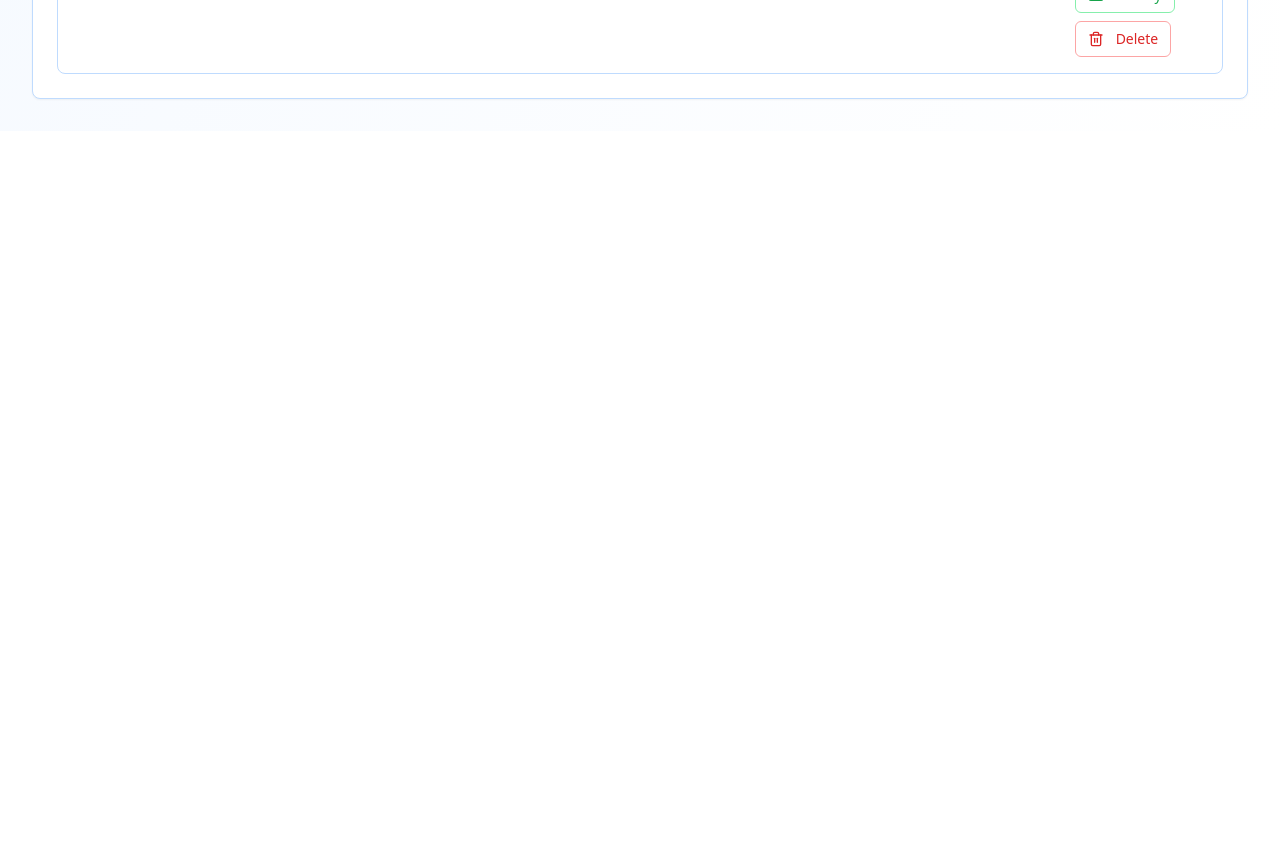
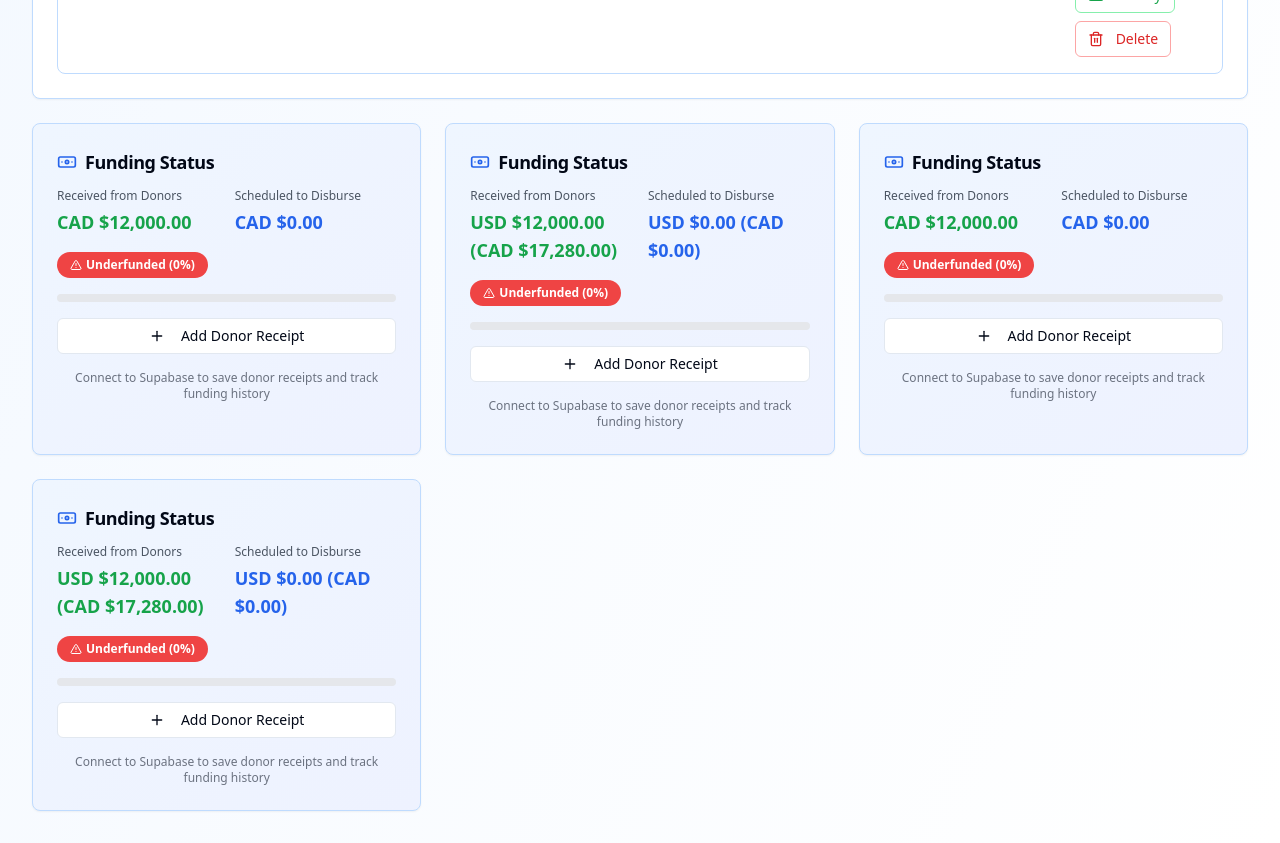
Before and after one commit to FFTP-CANADA/FFTP-Canada-Project-Database, a React (Vite) app: page / in a window 1280 px wide. Shown: the part 2020-2863 px from the top of the page. Before the commit the page ends 2151 px from the top, so only its background shows below. Built offline with nearby package versions, Linux system fonts and the light colour scheme.

Commit message:
Add funding status box
Add a new section to the project view to display funding status. This will include fields for total received from donors, total scheduled to disburse, project status, and funding gap.

```diff
--- /dev/null
+++ b/src/components/ProjectFundingStatus.tsx
@@ -0,0 +1,173 @@
+import { Card, CardContent, CardHeader, CardTitle } from "@/components/ui/card";
+import { Badge } from "@/components/ui/badge";
+import { Button } from "@/components/ui/button";
+import { Input } from "@/components/ui/input";
+import { Label } from "@/components/ui/label";
+import { Dialog, DialogContent, DialogHeader, DialogTitle, DialogTrigger } from "@/components/ui/dialog";
+import { Banknote, Plus, AlertTriangle, CheckCircle, Clock } from "lucide-react";
+import { Project, ProjectMilestone } from "@/types/project";
+import { formatWithExchange } from "@/utils/currencyUtils";
+import { useState } from "react";
+
+interface ProjectFundingStatusProps {
+  project: Project;
+  milestones: ProjectMilestone[];
+}
+
+const ProjectFundingStatus = ({ project, milestones }: ProjectFundingStatusProps) => {
+  const [isAddingReceipt, setIsAddingReceipt] = useState(false);
+  const [receiptAmount, setReceiptAmount] = useState("");
+  const [receiptDate, setReceiptDate] = useState("");
+  const [receiptMethod, setReceiptMethod] = useState("");
+
+  // Calculate total scheduled disbursements
+  const totalScheduledDisbursements = milestones
+    .filter(m => m.disbursementAmount)
+    .reduce((sum, m) => sum + (m.disbursementAmount || 0), 0);
+
+  // Mock data - in real implementation this would come from Supabase
+  const totalReceivedFromDonors = 12000; // Example: $12,000 received
+
+  const fundingGap = totalScheduledDisbursements - totalReceivedFromDonors;
+  const fundingPercentage = totalScheduledDisbursements > 0
+    ? Math.round((totalReceivedFromDonors / totalScheduledDisbursements) * 100)
+    : 0;
+
+  const getFundingStatus = () => {
+    if (fundingPercentage >= 100) {
+      return { label: "Fully Funded", color: "bg-green-500", icon: CheckCircle };
+    } else if (fundingPercentage >= 50) {
+      return { label: "Partially Funded", color: "bg-yellow-500", icon: Clock };
+    } else {
+      return { label: "Underfunded", color: "bg-red-500", icon: AlertTriangle };
+    }
+  };
+
+  const fundingStatus = getFundingStatus();
+  const StatusIcon = fundingStatus.icon;
+
+  return (
+    <Card className="border-blue-200 bg-gradient-to-br from-blue-50 to-indigo-50">
+      <CardHeader className="pb-3">
+        <CardTitle className="flex items-center gap-2 text-lg">
+          <Banknote className="w-5 h-5 text-blue-600" />
+          Funding Status
+        </CardTitle>
+      </CardHeader>
+      <CardContent className="space-y-4">
+        {/* Funding Overview */}
+        <div className="grid grid-cols-2 gap-4">
+          <div className="space-y-1">
+            <p className="text-xs text-gray-600">Received from Donors</p>
+            <p className="text-lg font-bold text-green-600">
+              {formatWithExchange(totalReceivedFromDonors, project.currency)}
+            </p>
+          </div>
+          <div className="space-y-1">
+            <p className="text-xs text-gray-600">Scheduled to Disburse</p>
+            <p className="text-lg font-bold text-blue-600">
+              {formatWithExchange(totalScheduledDisbursements, project.currency)}
+            </p>
+          </div>
+        </div>
+
+        {/* Funding Status Badge */}
+        <div className="flex items-center justify-between">
+          <Badge
+            className={`${fundingStatus.color} text-white flex items-center gap-1 px-3 py-1`}
+          >
+            <StatusIcon className="w-3 h-3" />
+            {fundingStatus.label} ({fundingPercentage}%)
+          </Badge>
+
+          {fundingGap > 0 && (
+            <div className="text-right">
+              <p className="text-xs text-gray-600">Funding Gap</p>
+              <p className="text-sm font-bold text-red-600">
+                {formatWithExchange(fundingGap, project.currency)}
+              </p>
+            </div>
+          )}
+        </div>
+
+        {/* Progress Bar */}
+        <div className="w-full bg-gray-200 rounded-full h-2">
+          <div
+            className={`h-2 rounded-full transition-all duration-300 ${fundingStatus.color}`}
+            style={{ width: `${Math.min(fundingPercentage, 100)}%` }}
+          />
+        </div>
+
+        {/* Add Receipt Button */}
+        <Dialog open={isAddingReceipt} onOpenChange={setIsAddingReceipt}>
+          <DialogTrigger asChild>
+            <Button variant="outline" size="sm" className="w-full">
+              <Plus className="w-4 h-4 mr-2" />
+              Add Donor Receipt
+            </Button>
+          </DialogTrigger>
+          <DialogContent>
+            <DialogHeader>
+              <DialogTitle>Add Donor Fund Receipt</DialogTitle>
+            </DialogHeader>
+            <div className="space-y-4">
+              <div>
+                <Label>Amount Received</Label>
+                <Input
+                  type="number"
+                  placeholder="5000"
+                  value={receiptAmount}
+                  onChange={(e) => setReceiptAmount(e.target.value)}
+                />
+              </div>
+              <div>
+                <Label>Receipt Date</Label>
+                <Input
+                  type="date"
+                  value={receiptDate}
+                  onChange={(e) => setReceiptDate(e.target.value)}
+                />
+              </div>
+              <div>
+                <Label>Payment Method</Label>
+                <Input
+                  placeholder="e.g. Check, Wire Transfer, Email Confirmation"
+                  value={receiptMethod}
+                  onChange={(e) => setReceiptMethod(e.target.value)}
+                />
+              </div>
+              <div className="flex gap-2">
+                <Button
+                  onClick={() => {
+                    // TODO: Save to Supabase when connected
+                    console.log("Save receipt:", { receiptAmount, receiptDate, receiptMethod });
+                    setIsAddingReceipt(false);
+                    setReceiptAmount("");
+                    setReceiptDate("");
+                    setReceiptMethod("");
+                  }}
+                  className="flex-1"
+                >
+                  Save Receipt
+                </Button>
+                <Button
+                  variant="outline"
+                  onClick={() => setIsAddingReceipt(false)}
+                >
+                  Cancel
+                </Button>
+              </div>
+            </div>
+          </DialogContent>
+        </Dialog>
+
+        {/* Quick Info */}
+        <div className="text-xs text-gray-500 text-center">
+          Connect to Supabase to save donor receipts and track funding history
+        </div>
+      </CardContent>
+    </Card>
+  );
+};
+
+export default ProjectFundingStatus;
--- a/src/pages/Index.tsx
+++ b/src/pages/Index.tsx
@@ -13,6 +13,7 @@ import ProjectEditDialog from "@/components/ProjectEditDialog";
 import ProgramManagementDialog from "@/components/ProgramManagementDialog";
 import ProjectNotesDialog from "@/components/ProjectNotesDialog";
 import ProjectMilestonesDialog from "@/components/ProjectMilestonesDialog";
+import ProjectFundingStatus from "@/components/ProjectFundingStatus";
 import ProjectGanttDialog from "@/components/ProjectGanttDialog";
 import StatusReportDialog from "@/components/StatusReportDialog";
 import ProgramInfoDialog from "@/components/ProgramInfoDialog";
@@ -273,6 +274,17 @@ const Index = () => {
                 />
               </CardContent>
             </Card>
+
+            {/* Project Funding Status Cards */}
+            <div className="grid grid-cols-1 md:grid-cols-2 lg:grid-cols-3 gap-6 mt-6">
+              {projects.map((project) => (
+                <ProjectFundingStatus
+                  key={project.id}
+                  project={project}
+                  milestones={getMilestonesForProject(project.id)}
+                />
+              ))}
+            </div>
           </TabsContent>
 
           <TabsContent value="disbursements" className="space-y-6">
```
